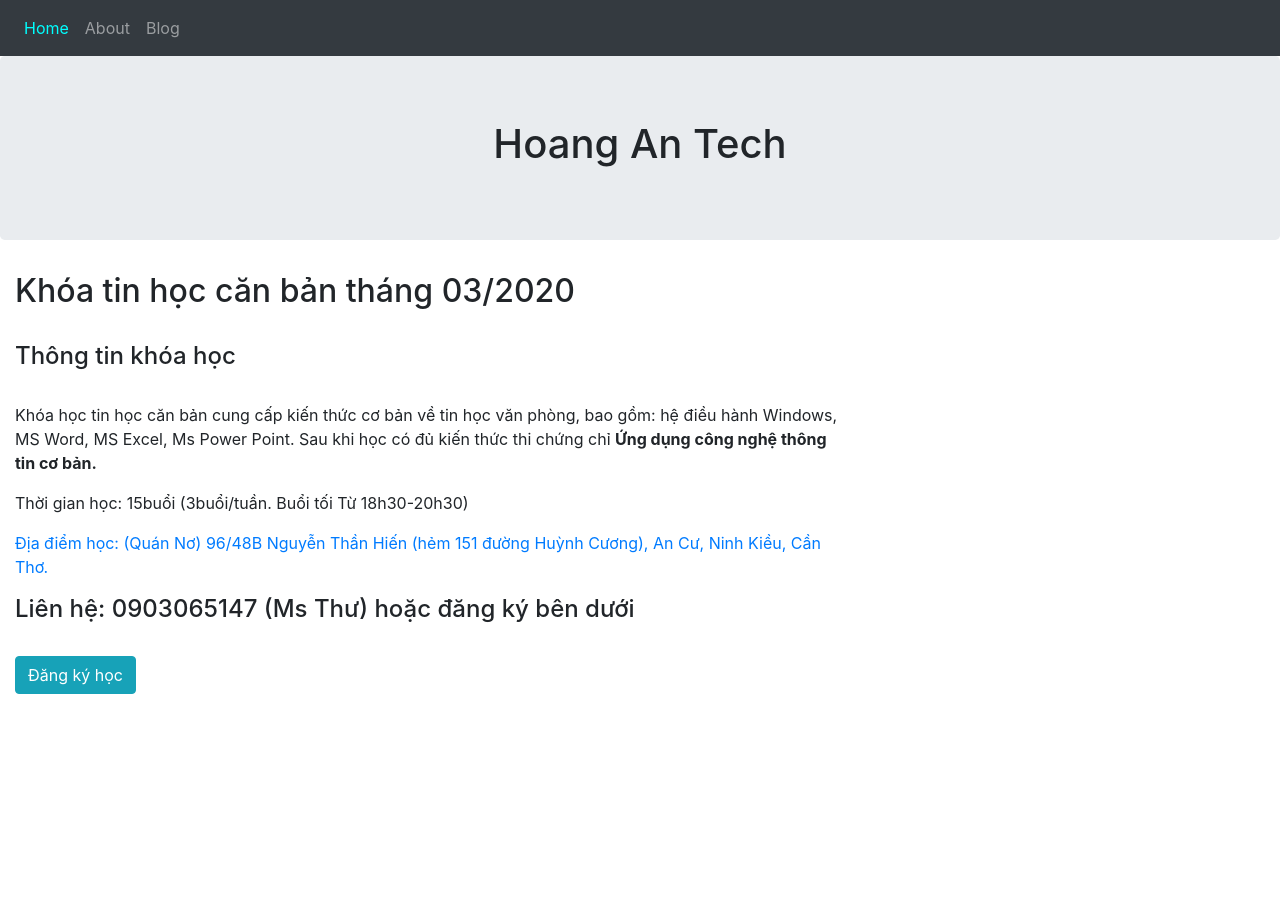
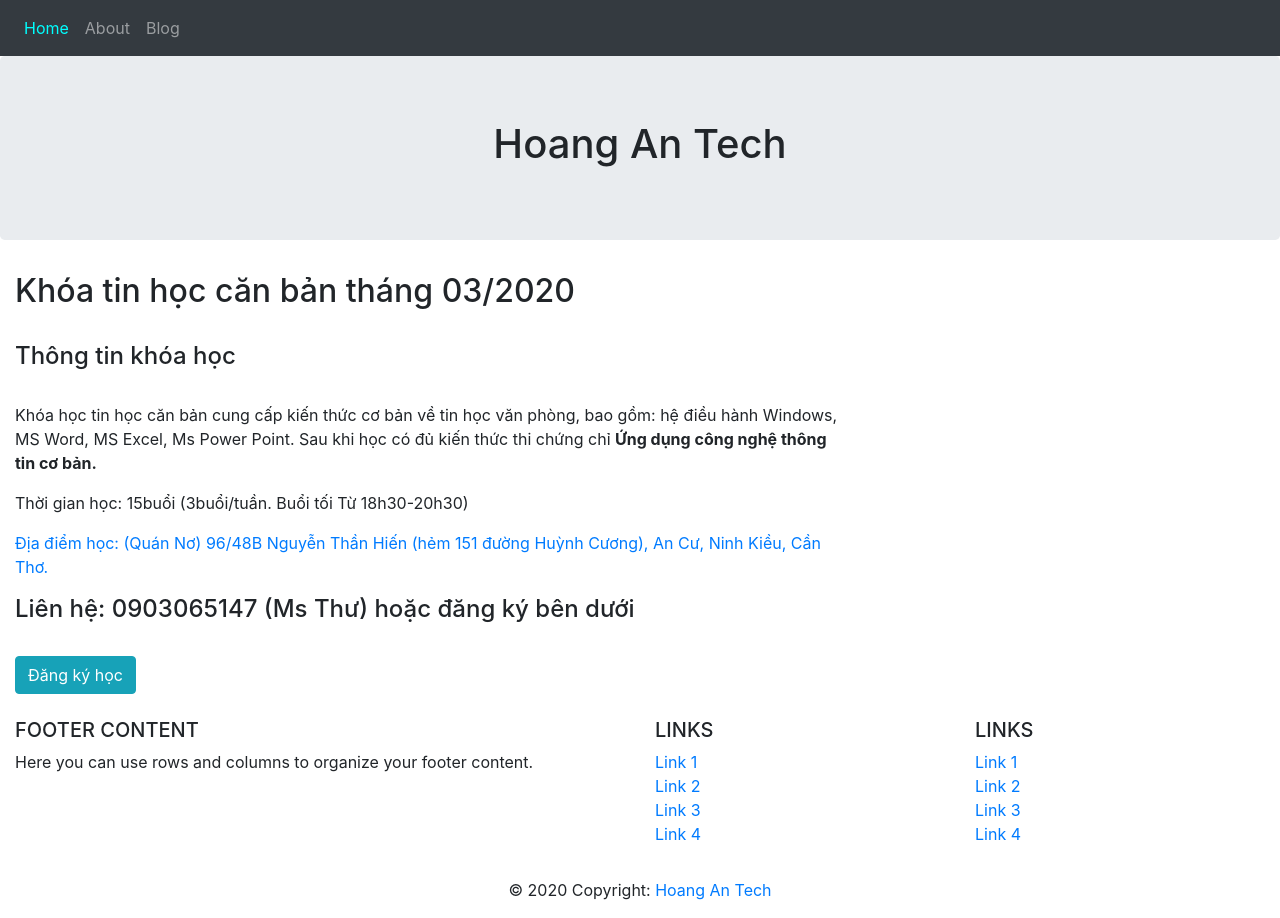
Before and after one commit to hoangantech/hoangantech.github.io, a Jekyll site: the page built from index.html, in a window 1280 px wide. Built offline with Jekyll 4.4.1, drawn with Linux system fonts in a browser that asks for light colours.

Commit message:
add footer

```diff
--- /dev/null
+++ b/_includes/footer.html
@@ -0,0 +1,83 @@
+<!-- Footer -->
+<footer class="page-footer font-small blue pt-4">
+
+    <!-- Footer Links -->
+    <div class="container-fluid text-center text-md-left">
+
+      <!-- Grid row -->
+      <div class="row">
+
+        <!-- Grid column -->
+        <div class="col-md-6 mt-md-0 mt-3">
+
+          <!-- Content -->
+          <h5 class="text-uppercase">Footer Content</h5>
+          <p>Here you can use rows and columns to organize your footer content.</p>
+
+        </div>
+        <!-- Grid column -->
+
+        <hr class="clearfix w-100 d-md-none pb-3">
+
+        <!-- Grid column -->
+        <div class="col-md-3 mb-md-0 mb-3">
+
+          <!-- Links -->
+          <h5 class="text-uppercase">Links</h5>
+
+          <ul class="list-unstyled">
+            <li>
+              <a href="#!">Link 1</a>
+            </li>
+            <li>
+              <a href="#!">Link 2</a>
+            </li>
+            <li>
+              <a href="#!">Link 3</a>
+            </li>
+            <li>
+              <a href="#!">Link 4</a>
+            </li>
+          </ul>
+
+        </div>
+        <!-- Grid column -->
+
+        <!-- Grid column -->
+        <div class="col-md-3 mb-md-0 mb-3">
+
+          <!-- Links -->
+          <h5 class="text-uppercase">Links</h5>
+
+          <ul class="list-unstyled">
+            <li>
+              <a href="#!">Link 1</a>
+            </li>
+            <li>
+              <a href="#!">Link 2</a>
+            </li>
+            <li>
+              <a href="#!">Link 3</a>
+            </li>
+            <li>
+              <a href="#!">Link 4</a>
+            </li>
+          </ul>
+
+        </div>
+        <!-- Grid column -->
+
+      </div>
+      <!-- Grid row -->
+
+    </div>
+    <!-- Footer Links -->
+
+    <!-- Copyright -->
+    <div class="footer-copyright text-center py-3">© 2020 Copyright:
+      <a href="http"> Hoang An Tech</a>
+    </div>
+    <!-- Copyright -->
+
+  </footer>
+  <!-- Footer -->
--- a/_layouts/default.html
+++ b/_layouts/default.html
@@ -22,4 +22,6 @@
   </div>
   </body>
 
+  {% include footer.html %}
+
 </html>
```
Also changed, not shown: 5 other files.
